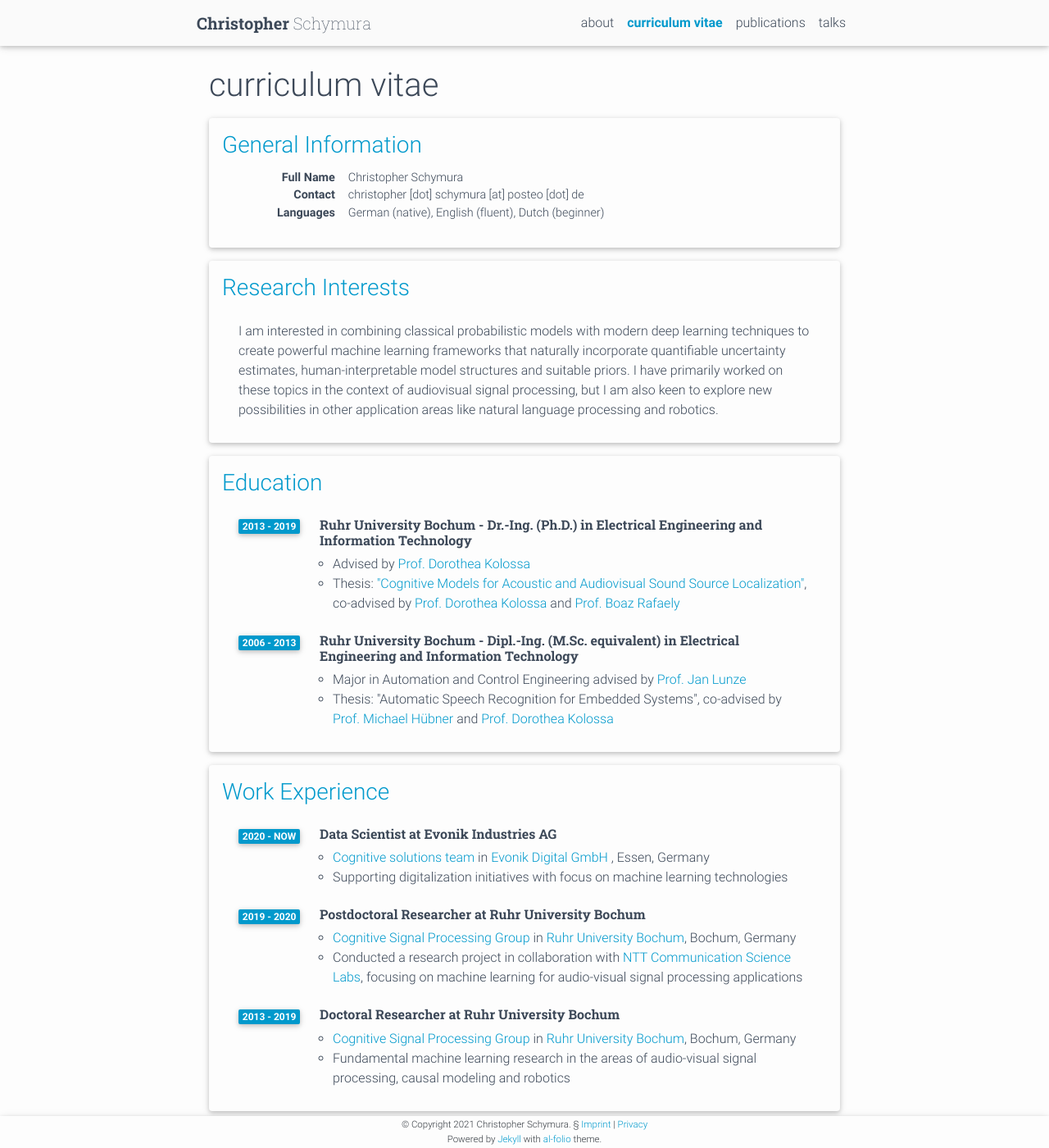
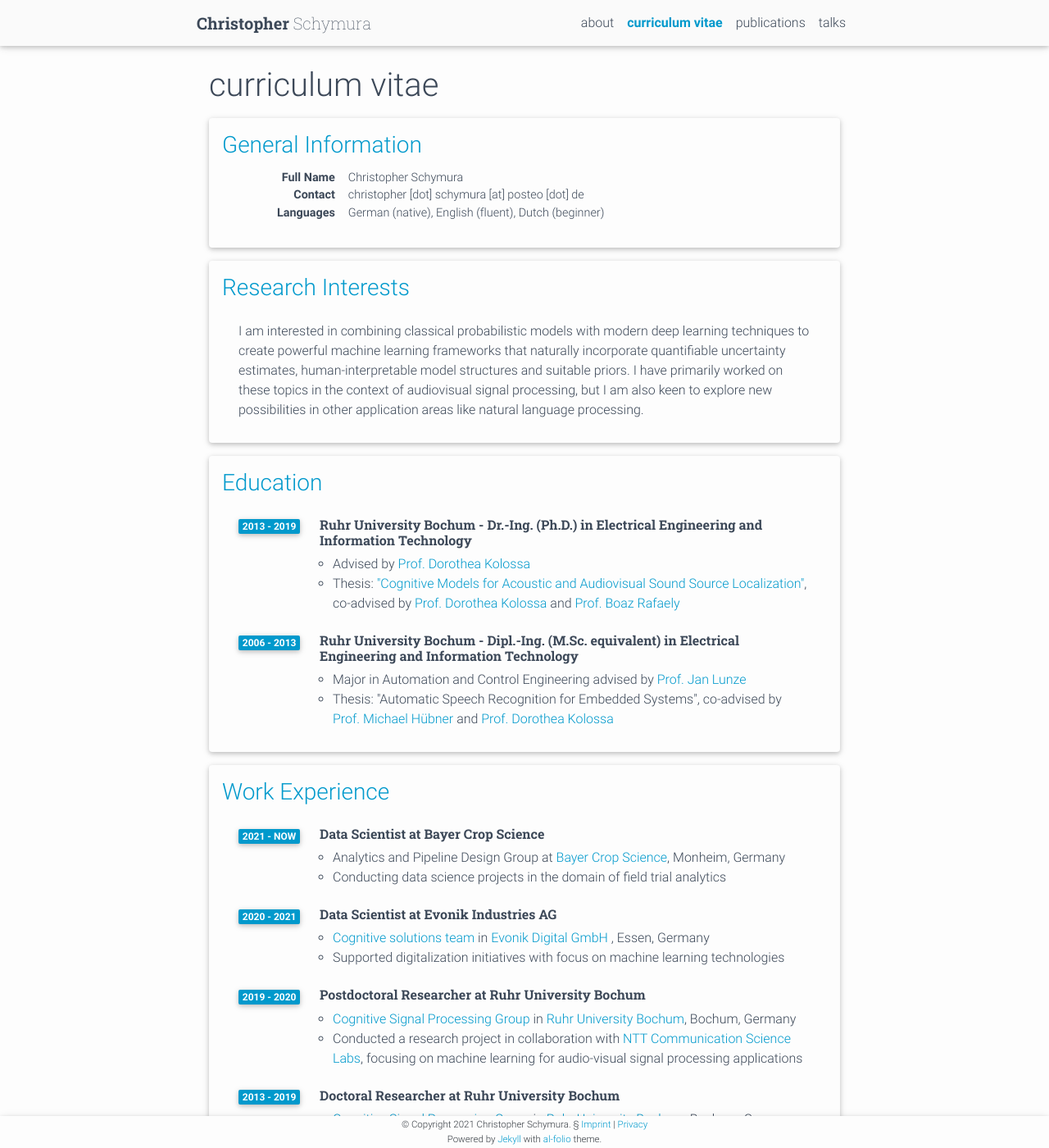
Before and after one commit to chrschy/chrschy.github.io, a Jekyll site: the page built from _pages/cv.md, in a window 1280 px wide and 1400 px high. Shown: the whole window at 82% size. Built offline with Jekyll 4.4.1, drawn with Linux system fonts in a browser that asks for light colours; some of the changed text lies outside the part shown.

```diff
--- a/_data/cv.yml
+++ b/_data/cv.yml
@@ -11,7 +11,7 @@
 - title: Research Interests
   type: list
   contents:
-  - I am interested in combining classical probabilistic models with modern deep learning techniques to create powerful machine learning frameworks that naturally incorporate quantifiable uncertainty estimates, human-interpretable model structures and suitable priors. I have primarily worked on these topics in the context of audiovisual signal processing, but I am also keen to explore new possibilities in other application areas like natural language processing and robotics.
+  - I am interested in combining classical probabilistic models with modern deep learning techniques to create powerful machine learning frameworks that naturally incorporate quantifiable uncertainty estimates, human-interpretable model structures and suitable priors. I have primarily worked on these topics in the context of audiovisual signal processing, but I am also keen to explore new possibilities in other application areas like natural language processing.
 - title: Education
   type: table
   contents:
@@ -31,12 +31,18 @@
 - title: Work Experience
   type: table
   contents:
+  - title: 'Data Scientist at Bayer Crop Science'
+    year: 2021 - NOW
+    location: Germany
+    description:
+    - 'Analytics and Pipeline Design Group at <a href="https://www.cropscience.bayer.com" target="_blank">Bayer Crop Science</a>, Monheim, Germany'
+    - 'Conducting data science projects in the domain of field trial analytics'
   - title: 'Data Scientist at Evonik Industries AG'
-    year: 2020 - NOW
+    year: 2020 - 2021
     location: Germany
     description:
     - '<a href="https://digital.evonik.com/en/what-do-we-do-1183.html/" target="_blank">Cognitive solutions team</a> in <a href="https://digital.evonik.com/" target="_blank">Evonik Digital GmbH</a> , Essen, Germany'
-    - 'Supporting digitalization initiatives with focus on machine learning technologies'
+    - 'Supported digitalization initiatives with focus on machine learning technologies'
   - title: 'Postdoctoral Researcher at Ruhr University Bochum'
     year: 2019 - 2020
     location: Germany
@@ -79,7 +85,10 @@
   contents:
   - year: Awards
     items:
-    - 'Best student paper award at the 14th International Conference on Latent Variable Analysis and Signal Separation (LVA/ICA) in Guildford, UK (2018)'
+    - '1st place on subtask 2 ("Engaging Comment Classification") at the <a href="https://germeval2021toxic.github.io/SharedTask/">GermEval 2021 Shared Task on the identification of Toxic, Engaging and Fact-Claiming Comments</a> as part of the <a href="https://konvens2021.phil.hhu.de/">KONVENS</a> conference on natural language processing in Düsseldorf, Germany (2021). Collaborative work of the <a href="https://data-science-kitchen.github.io/" target="_blank">Data Science Kitchen</a>.'
+  - year: Awards
+    items:
+    - 'Best student paper award at the 14th International Conference on Latent Variable Analysis and Signal Separation (LVA/ICA) in Guildford, UK (2018). Collaborative work with <a href="https://sites.google.com/view/boazrafaely">Boaz Rafaely</a> and his group at <a href="https://in.bgu.ac.il/en/Pages/default.aspx">Ben-Gurion University of the Negev</a>.'
 
 - title: Teaching Experience
   type: table
@@ -113,6 +122,8 @@
   type: table
   contents:
   - year: 2020 - now
+    description: 'Co-founder of the non-profit group <a href="https://data-science-kitchen.github.io/" target="_blank">Data Science Kitchen</a>.'
+  - year: 2020 - now
     description: 'Affiliate member of the Machine Learning for Signal Processing Technical Committee within the IEEE Signal Processing Society.'
   - year: 2019 - now
     description: 'Reviewer for WASPAA (2019), EUSIPCO (2019, 2020), IJCNN (2020), DSLW (2021), ICASSP (2021).'
--- a/_data/venues.yml
+++ b/_data/venues.yml
@@ -21,3 +21,6 @@ LVA/ICA:
 
 INTERSPEECH:
   url: https://www.isca-speech.org
+
+KONVENS:
+  url: https://konvens.org/site/
```
Also changed, not shown: _bibliography/papers.bib (+26 -0 lines), _pages/about.md (+4 -3 lines), _talks/2021-09-01-interspeech.md (added, +5 -0 lines), assets/img/christopher.jpg (added), 1 other file.
